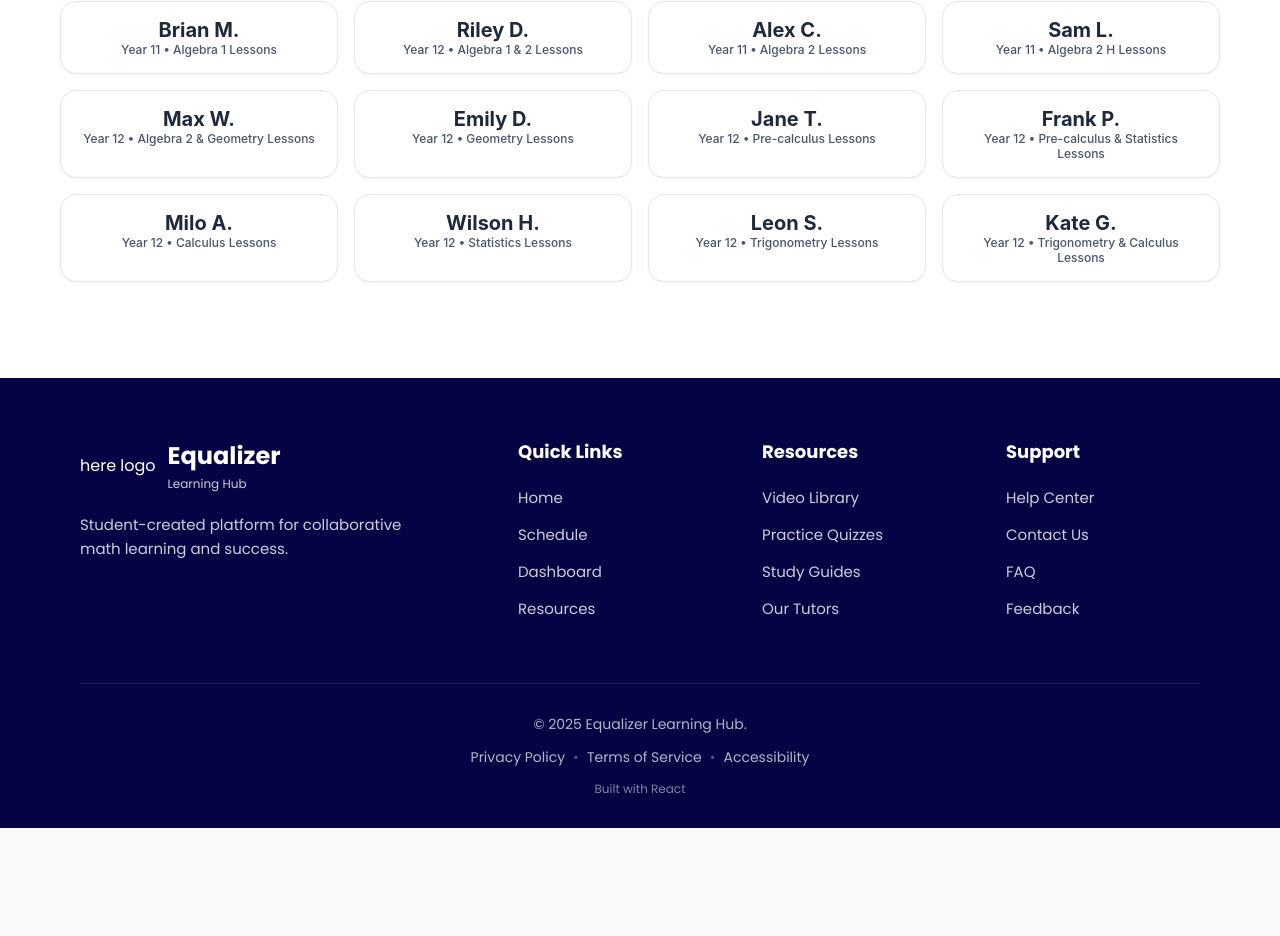
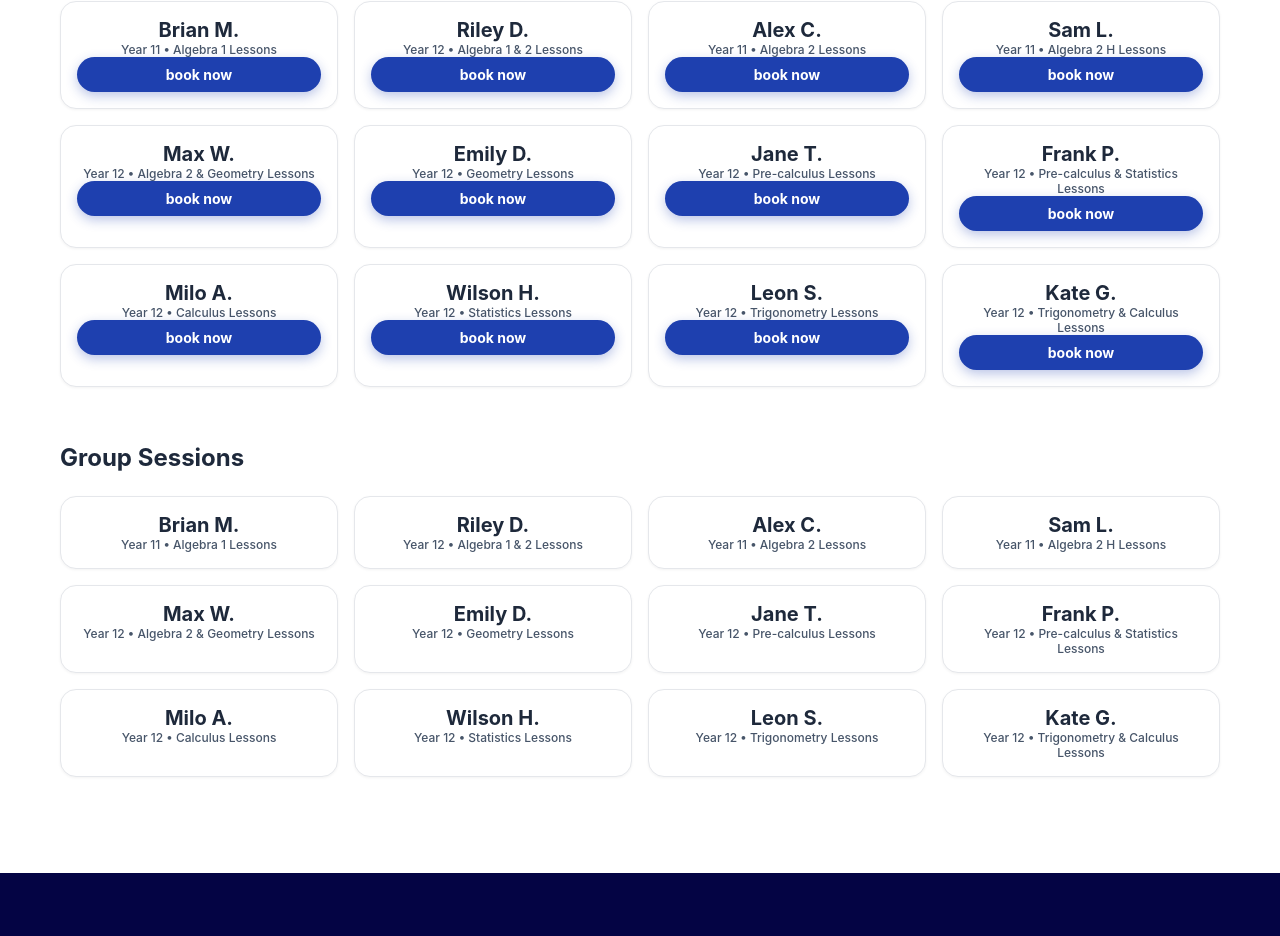
Before and after one commit to olaalzreikat/Student-Learning-Hub, a React (Vite) app: page /schedule in a window 1280 px wide. Shown: the part 671-1607 px from the top of the page. Before the commit the page ends 1499 px from the top, so only its background shows below. Built offline with nearby package versions, Linux system fonts and the light colour scheme.

Commit message:
Add files via upload

```diff
--- a/src/pages/Schedule.jsx
+++ b/src/pages/Schedule.jsx
@@ -1,21 +1,32 @@
-import { useState, useEffect } from 'react';
-import { videosData, quizzesData, problemsData, guidesData } from '../data/resourcesData';
-import { classesData } from '../data/classesData';
-import {tutorsData} from '../data/tutorsData';
-import { lessonsData } from '../data/lessonsData';
-import { getProgress, markAsComplete, addActivity, checkAndAwardAchievements } from '../utils/localStorage';
-import { useNavigate } from 'react-router-dom';
-import TutorModal from '../components/TutorModal';
-import './Resources.css';
-import './Schedule.css';
+import { useState, useEffect } from "react";
+import {
+  videosData,
+  quizzesData,
+  problemsData,
+  guidesData,
+} from "../data/resourcesData";
+import { classesData } from "../data/classesData";
+import { tutorsData } from "../data/tutorsData";
+import { groupSessionData } from "../data/groupSessionData";
+import { lessonsData } from "../data/lessonsData";
+import {
+  getProgress,
+  markAsComplete,
+  addActivity,
+  checkAndAwardAchievements,
+} from "../utils/localStorage";
+import { useNavigate } from "react-router-dom";
+import TutorModal from "../components/TutorModal";
+import "./Resources.css";
+import "./Schedule.css";
 
 function Schedule() {
-    const [activeFilter, setActiveFilter] = useState('all');
-    const [searchQuery, setSearchQuery] = useState('');
+  const [activeFilter, setActiveFilter] = useState("all");
+  const [searchQuery, setSearchQuery] = useState("");
   const [selectedClass, setSelectedClass] = useState(null);
   const [classProgress, setClassProgress] = useState({});
-    const [videoFilter, setVideoFilter] = useState('all');
-    const [guideFilter, setGuideFilter] = useState('all');
+  const [videoFilter, setVideoFilter] = useState("all");
+  const [guideFilter, setGuideFilter] = useState("all");
   const [showAllVideos, setShowAllVideos] = useState(false);
   const [refreshTrigger, setRefreshTrigger] = useState(0);
 
@@ -29,30 +40,32 @@ function Schedule() {
 
   const handleModalClose = () => {
     setSelectedClass(null);
-        setRefreshTrigger(prev => prev + 1);
+    setRefreshTrigger((prev) => prev + 1);
   };
 
   const handleLessonStart = (lesson) => {
-        const fullLesson = lessonsData.find(l => l.id === lesson.id);
+    const fullLesson = lessonsData.find((l) => l.id === lesson.id);
 
     if (fullLesson) {
-            localStorage.setItem('currentLesson', JSON.stringify(fullLesson));
+      localStorage.setItem("currentLesson", JSON.stringify(fullLesson));
     } else {
       // Fallback lesson data
       const fallbackLessonData = {
         id: lesson.id,
         title: lesson.title,
         description: lesson.description || `Learn about ${lesson.title}`,
-                topic: selectedClass?.subject || 'mathematics',
-                difficulty: selectedClass?.level?.toLowerCase() || 'intermediate',
+        topic: selectedClass?.subject || "mathematics",
+        difficulty: selectedClass?.level?.toLowerCase() || "intermediate",
         duration: lesson.duration,
         content: {
-                    introduction: lesson.description || `Welcome to ${lesson.title}. In this lesson, you'll master essential concepts.`,
+          introduction:
+            lesson.description ||
+            `Welcome to ${lesson.title}. In this lesson, you'll master essential concepts.`,
           keyPoints: [
             `Understanding ${lesson.title.toLowerCase()}`,
             "Step-by-step problem solving techniques",
             "Common applications and examples",
-                        "Practice exercises to build mastery"
+            "Practice exercises to build mastery",
           ],
           examples: [
             {
@@ -62,8 +75,8 @@ function Schedule() {
                 "Identify the problem",
                 "Apply the appropriate method",
                 "Solve step by step",
-                                "Verify the solution"
-                            ]
+                "Verify the solution",
+              ],
             },
             {
               problem: `Practice problem for ${lesson.title}`,
@@ -72,61 +85,64 @@ function Schedule() {
                 "Read the problem carefully",
                 "Choose your approach",
                 "Work through each step",
-                                "Check your answer"
-                            ]
-                        }
+                "Check your answer",
+              ],
+            },
           ],
           realWorldApplications: [
             {
               title: "Real-World Application",
-                            example: `This concept applies to many practical situations in everyday life and various careers.`
-                        }
-                    ]
-                }
+              example: `This concept applies to many practical situations in everyday life and various careers.`,
+            },
+          ],
+        },
       };
 
-            localStorage.setItem('currentLesson', JSON.stringify(fallbackLessonData));
+      localStorage.setItem("currentLesson", JSON.stringify(fallbackLessonData));
     }
 
-        window.open('/lesson', '_blank');
+    window.open("/lesson", "_blank");
 
     // Refresh progress after lesson window is opened
     setTimeout(() => {
-            setRefreshTrigger(prev => prev + 1);
+      setRefreshTrigger((prev) => prev + 1);
     }, 1000);
   };
 
   // Filter functions
   const getFilteredData = () => {
     let tutors = tutorsData;
+    let groupSessions = groupSessionData;
     let videos = videosData;
     let quizzes = quizzesData;
     let problems = problemsData;
     let guides = guidesData;
 
     // Apply category filter
-        if (activeFilter !== 'all') {
-            tutors = tutors.filter(t => t.topic.toLowerCase() === activeFilter);
-            videos = videos.filter(v => v.topic && v.topic.toLowerCase() === activeFilter);
-            quizzes = quizzes.filter(q => q.topic.toLowerCase() === activeFilter);
-            problems = problems.filter(p => p.topic.toLowerCase() === activeFilter);
-            guides = guides.filter(g => g.topic.toLowerCase() === activeFilter);
+    if (activeFilter !== "all") {
+      tutors = tutors.filter((t) => t.topic.toLowerCase() === activeFilter);
+      videos = videos.filter(
+        (v) => v.topic && v.topic.toLowerCase() === activeFilter
+      );
+      quizzes = quizzes.filter((q) => q.topic.toLowerCase() === activeFilter);
+      problems = problems.filter((p) => p.topic.toLowerCase() === activeFilter);
+      guides = guides.filter((g) => g.topic.toLowerCase() === activeFilter);
     }
 
     // Apply video class filter
-        if (videoFilter !== 'all') {
-            videos = videos.filter(v => v.class === videoFilter);
+    if (videoFilter !== "all") {
+      videos = videos.filter((v) => v.class === videoFilter);
     }
 
     // Apply guide topic filter
-        if (guideFilter !== 'all') {
-            guides = guides.filter(g => g.topic.toLowerCase() === guideFilter);
+    if (guideFilter !== "all") {
+      guides = guides.filter((g) => g.topic.toLowerCase() === guideFilter);
     }
 
     // Apply search filter
     if (searchQuery.trim()) {
       const query = searchQuery.toLowerCase();
-            tutors = tutors.filter(t => t.topic.toLowerCase().includes(query));
+      tutors = tutors.filter((t) => t.topic.toLowerCase().includes(query));
     }
 
     return { tutors };
@@ -153,36 +169,45 @@ function Schedule() {
         <div className="category-filter-bar">
           <div className="category-buttons">
             <button
-                            className={`category-btn ${activeFilter === 'all' ? 'active' : ''}`}
-                            onClick={() => setActiveFilter('all')}
+              className={`category-btn ${
+                activeFilter === "all" ? "active" : ""
+              }`}
+              onClick={() => setActiveFilter("all")}
             >
               All
             </button>
             <button
-                            className={`category-btn ${activeFilter === 'algebra' ? 'active' : ''}`}
-                            onClick={() => setActiveFilter('algebra')}
+              className={`category-btn ${
+                activeFilter === "algebra" ? "active" : ""
+              }`}
+              onClick={() => setActiveFilter("algebra")}
             >
               Algebra
             </button>
             <button
-                            className={`category-btn ${activeFilter === 'geometry' ? 'active' : ''}`}
-                            onClick={() => setActiveFilter('geometry')}
+              className={`category-btn ${
+                activeFilter === "geometry" ? "active" : ""
+              }`}
+              onClick={() => setActiveFilter("geometry")}
             >
               Geometry
             </button>
             <button
-                            className={`category-btn ${activeFilter === 'calculus' ? 'active' : ''}`}
-                            onClick={() => setActiveFilter('calculus')}
+              className={`category-btn ${
+                activeFilter === "calculus" ? "active" : ""
+              }`}
+              onClick={() => setActiveFilter("calculus")}
             >
               Calculus
             </button>
             <button
-                            className={`category-btn ${activeFilter === 'statistics' ? 'active' : ''}`}
-                            onClick={() => setActiveFilter('statistics')}
+              className={`category-btn ${
+                activeFilter === "statistics" ? "active" : ""
+              }`}
+              onClick={() => setActiveFilter("statistics")}
             >
               Statistics
             </button>
-
           </div>
 
           <div className="search-box">
@@ -203,7 +228,7 @@ function Schedule() {
           </div>
         )}
 
-                {/* CLASSES SECTION */}
+        {/* TUTORS SECTION */}
         {filtered.tutors.length > 0 && (
           <div className="resource-section">
             <div className="section-header">
@@ -215,13 +240,56 @@ function Schedule() {
                 const tutorLesson = classItem.subject;
 
                 return (
-                                    <div key={classItem.id} className="lesson-card" onClick={() => handleClassClick(classItem)}>
+                  <div
+                    key={classItem.id}
+                    className="lesson-card"
+                    onClick={() => handleClassClick(classItem)}
+                  >
                     <div className="lesson-background"></div>
                     <div className="class-card-content">
                       <div>
                         <h3 className="lesson-title">{classItem.title}</h3>
                         <div className="class-info">
-                                                    <p className="class-stats">Year {tutorYear} • {tutorLesson} Lessons</p>
+                          <p className="class-stats">
+                            Year {tutorYear} • {tutorLesson} Lessons
+                          </p>
+                        </div>
+                        <button className="class-action-btn book-btn">
+                          Book Now
+                        </button>
+                      </div>
+                    </div>
+                  </div>
+                );
+              })}
+            </div>
+          </div>
+        )}
+        {/* GROUP SESSIONS SECTION */}
+        {
+          <div className="resource-section">
+            <div className="section-header">
+              <h2>Group Sessions</h2>
+            </div>
+            <div className="classes-grid">
+              {filtered.tutors.map((classItem) => {
+                const tutorYear = classItem.year;
+                const tutorLesson = classItem.subject;
+
+                return (
+                  <div
+                    key={classItem.id}
+                    className="lesson-card"
+                    onClick={() => handleClassClick(classItem)}
+                  >
+                    <div className="lesson-background"></div>
+                    <div className="class-card-content">
+                      <div>
+                        <h3 className="lesson-title">{classItem.title}</h3>
+                        <div className="class-info">
+                          <p className="class-stats">
+                            Year {tutorYear} • {tutorLesson} Lessons
+                          </p>
                         </div>
                       </div>
                     </div>
@@ -230,7 +298,7 @@ function Schedule() {
               })}
             </div>
           </div>
-                )}
+        }
       </div>
 
       {/* Class Modal */}
```
Lines whose indentation alone changed are shown as unchanged.
